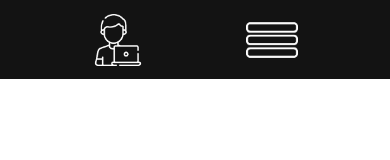
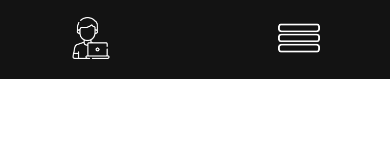
Before and after one commit to matheusricardoooo/portfolio, a plain HTML site: page index.html in a window 390 px wide. Drawn offline with Linux system fonts and the light colour scheme.

Commit message:
alteração do menu

```diff
--- a/index.html
+++ b/index.html
@@ -7,20 +7,23 @@
     <link rel="stylesheet" href="styles/style.css">
 </head>
 <body>
-    <header>
+    <nav>
 
-        <figure class="logotipo">
+        <div class="logotipo">
             <img src="img/programador (1).png" alt="imagem do menu">
-        </figure>
+        </div>
 
-        <nav>
+        <div class="nav">
             <a href="#">Início</a>
             <a href="#">Sobre</a>
             <a href="#">Habilidades</a>
             <a href="#">Projetos</a>
             <a href="#">Contato</a>
+        </div>
+
+        <div class="img-mobile">
             <img src="img/retangulos-de-menu.png" alt="imagem dos links no mobile">
-        </nav>
-    </header>
+        </div>
+    </nav>
 </body>
 </html>
--- a/styles/menu.css
+++ b/styles/menu.css
@@ -6,7 +6,7 @@
     box-sizing: border-box;
 }
 
-header {
+nav {
     width: 100%;
     height: 79px;
     display: flex;
@@ -15,23 +15,21 @@ header {
     background-color: #131313;
     position: fixed;
     z-index: 1;
+    padding-inline: 70px;
 }
 
 .logotipo img {
     width: 52px;
     height: 52px;
-    margin-left: 92px;
-    margin-top: 5px;
 }
 
-nav {
+.nav {
     display: flex;
     align-items: center;
     gap: 60px;
-    margin-right: 92px;
 }
 
-nav a {
+.nav a {
     text-decoration: none;
     color: #ffffff;
     font-family: "Montserrat", serif;
@@ -40,28 +38,53 @@ nav a {
     transition: 0.2s;
 }
 
-nav a:hover {
+.nav a:hover {
     color: #845E48;
     transform: scale(1.4);
 }
 
-nav img {
+.img-mobile {
     display: none;
 }
 
 @media screen and (max-width: 1024px) {
 
-    header {
-        justify-content: space-between;
+    .nav {
+        display: none;
     }
 
-    nav img {
-        width: 52px;
-        height: 52px;
+    .img-mobile {
         display: block;
     }
 
-    nav a {
+    .img-mobile img {
+        width: 42px;
+        height: 42px;
+    }
+}
+
+@media screen and (max-width: 480px) {
+
+    nav {
+        align-items: center;
+    }
+
+    .nav {
         display: none;
     }
+
+    .img-mobile {
+        display: block;
+    }
+
+    .img-mobile img {
+        width: 42px;
+        height: 42px;
+    }
+
+    .logotipo img {
+        width: 42px;
+        height: 42px;
+        margin: 0;
+    }
 }
```
